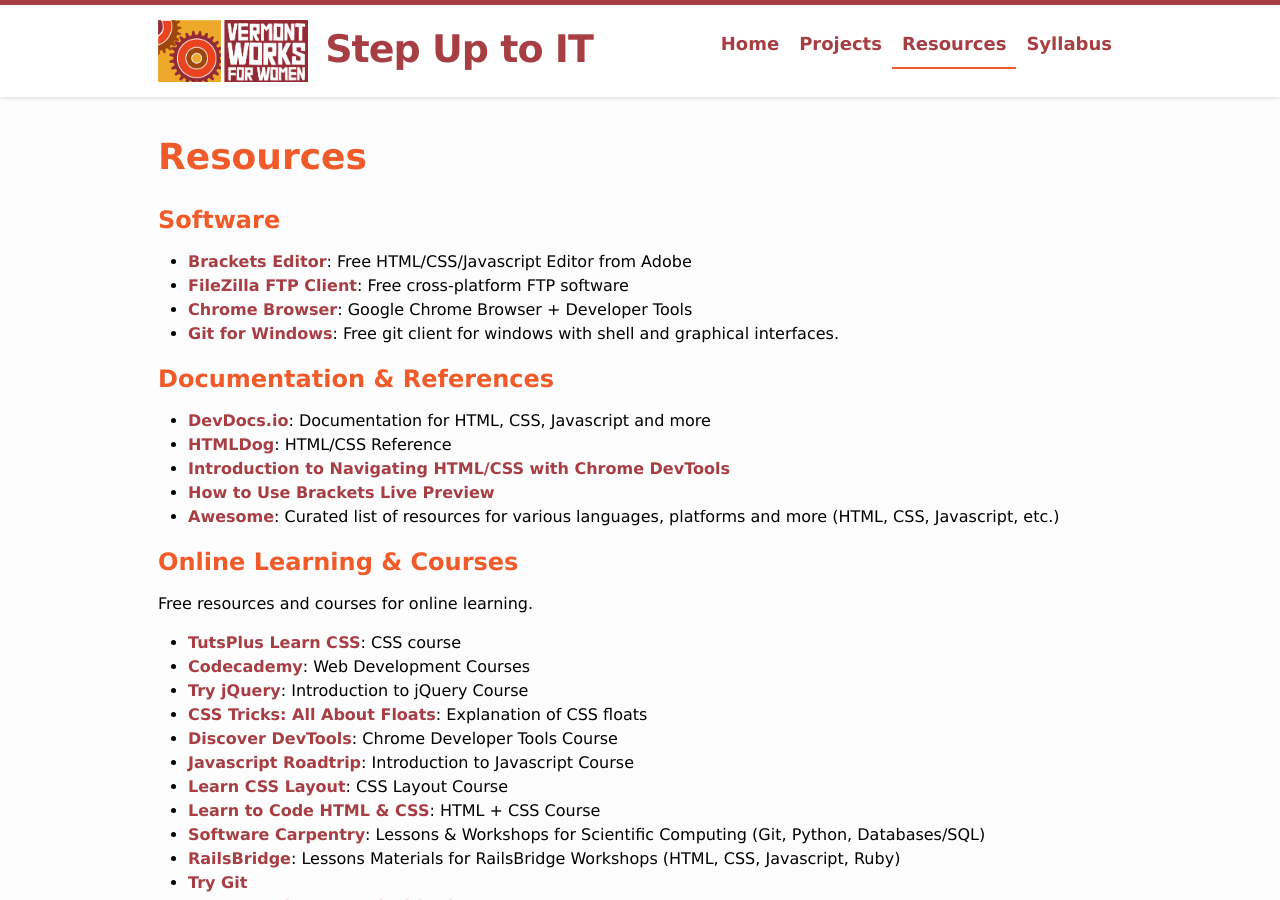
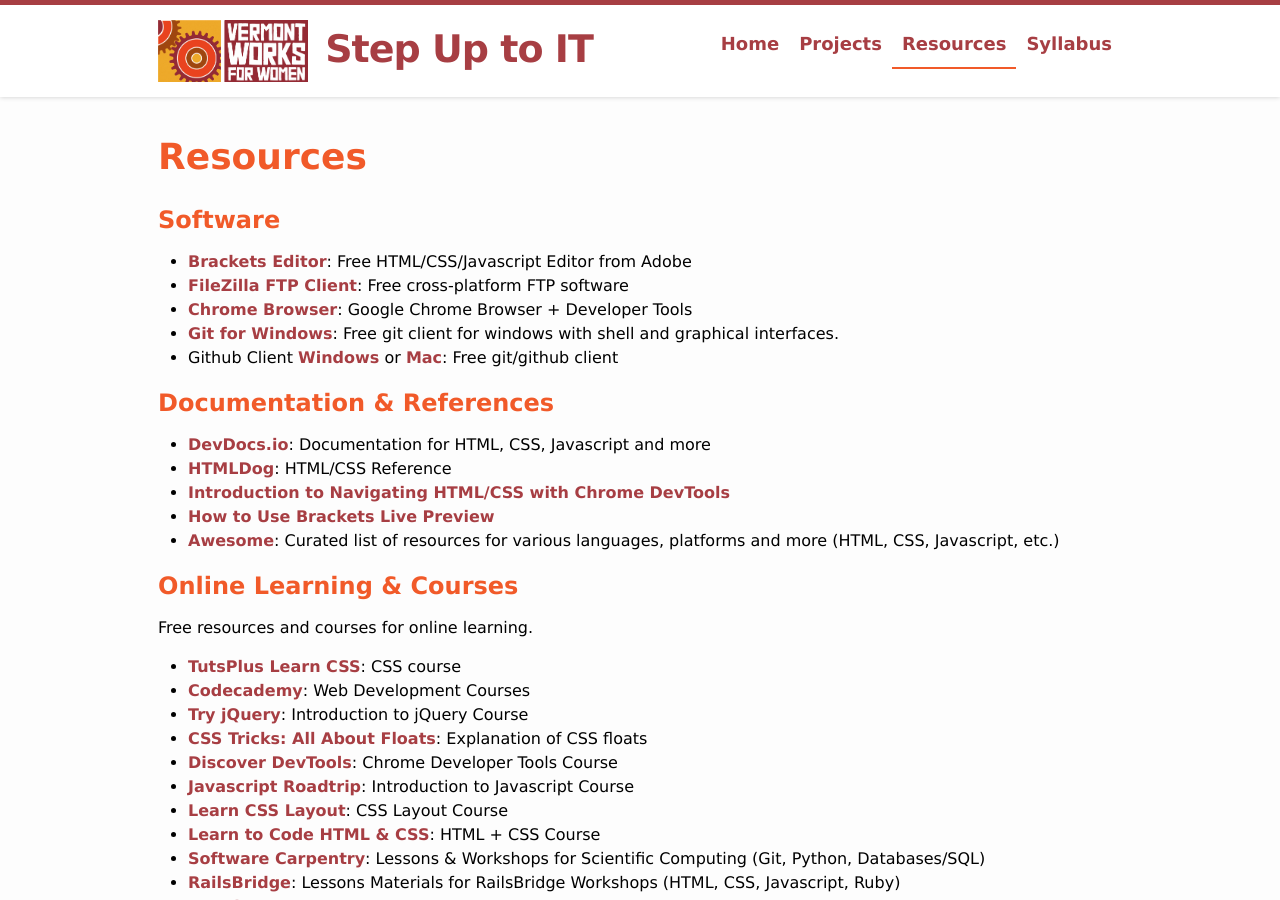
Before and after one commit to jennybeaudin/step-up-it, a Jekyll site: the page built from resource.md, in a window 1280 px wide and 900 px high. Built offline with Jekyll 4.4.1, drawn with Linux system fonts in a browser that asks for light colours.

Commit message:
Add github client windows/mac to software resources.

```diff
--- a/resource.md
+++ b/resource.md
@@ -11,6 +11,7 @@
 -   [FileZilla FTP Client](https://filezilla-project.org/): Free cross-platform FTP software
 -   [Chrome Browser](https://www.google.com/chrome/): Google Chrome Browser + Developer Tools
 -   [Git for Windows](http://msysgit.github.io/): Free git client for windows with shell and graphical interfaces.
+-   Github Client [Windows](https://windows.github.com/) or [Mac](https://mac.github.com/): Free git/github client
 
 Documentation & References
 --------------------------
```
